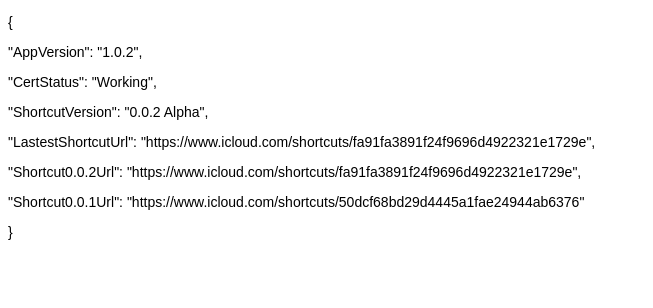
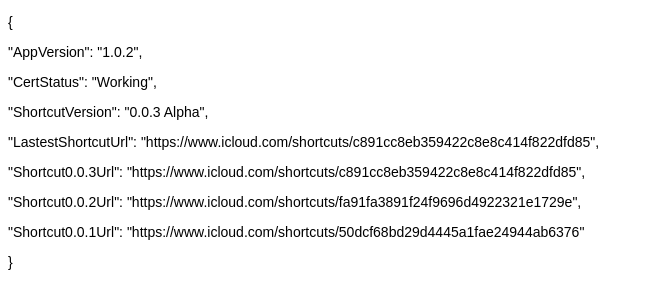
Before and after one commit to zraf0/Fuminx-Direct, a plain HTML site: page index.html in a window 1280 px wide. Shown: the whole page, without its empty margins (0-653 px from the left). Drawn offline with Linux system fonts and the light colour scheme.

Commit message:
Update index.html

```diff
--- a/index.html
+++ b/index.html
@@ -21,8 +21,9 @@ background-color: #ffffff;
 <p>{</p>
 <p>    "AppVersion": "1.0.2",
 <p>    "CertStatus": "Working",
-<p>    "ShortcutVersion": "0.0.2 Alpha",
-<p>    "LastestShortcutUrl": "https://www.icloud.com/shortcuts/fa91fa3891f24f9696d4922321e1729e",
+<p>    "ShortcutVersion": "0.0.3 Alpha",
+<p>    "LastestShortcutUrl": "https://www.icloud.com/shortcuts/c891cc8eb359422c8e8c414f822dfd85",
+<p>    "Shortcut0.0.3Url": "https://www.icloud.com/shortcuts/c891cc8eb359422c8e8c414f822dfd85",
 <p>    "Shortcut0.0.2Url": "https://www.icloud.com/shortcuts/fa91fa3891f24f9696d4922321e1729e",
 <p>    "Shortcut0.0.1Url": "https://www.icloud.com/shortcuts/50dcf68bd29d4445a1fae24944ab6376"
 <p>}</p>
```
